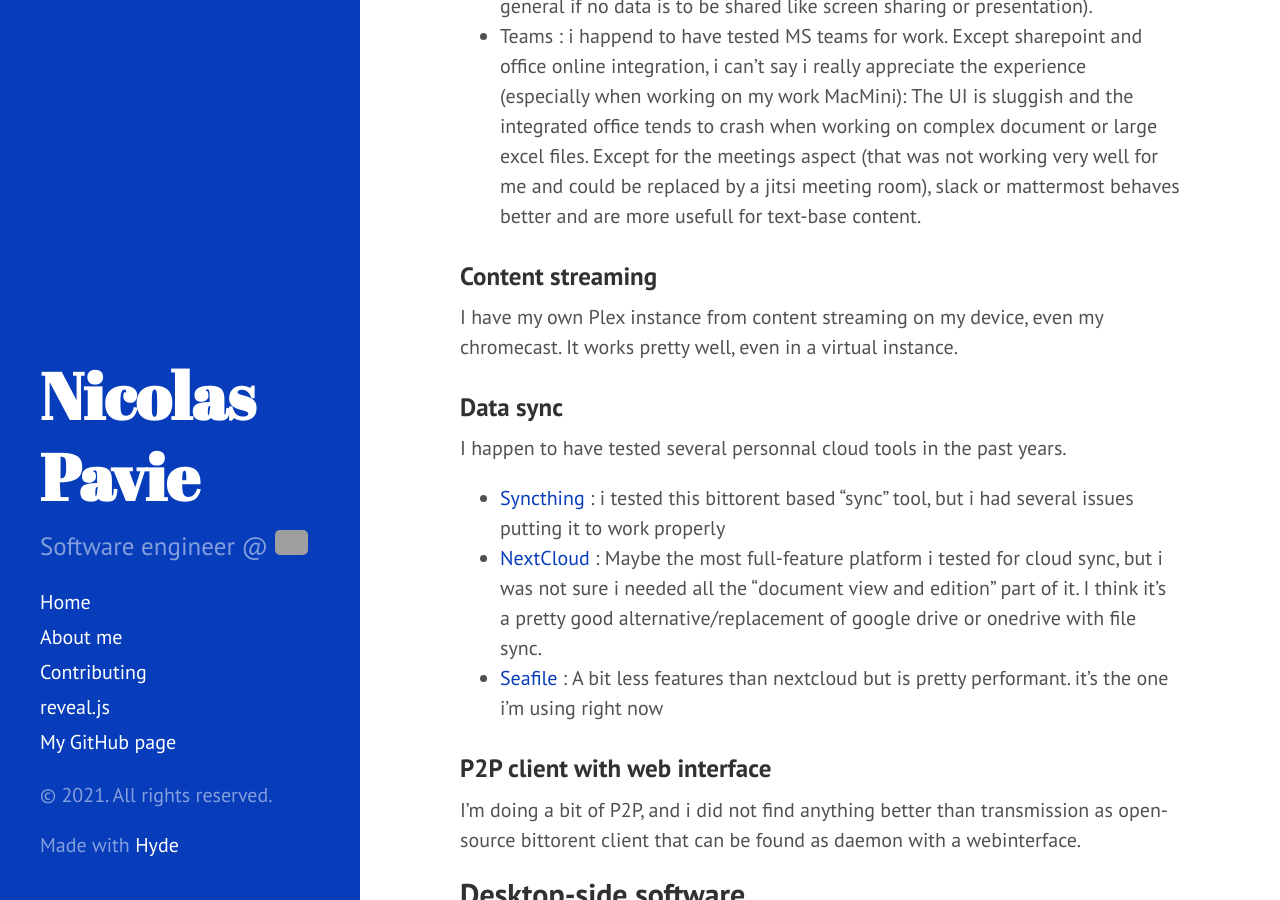
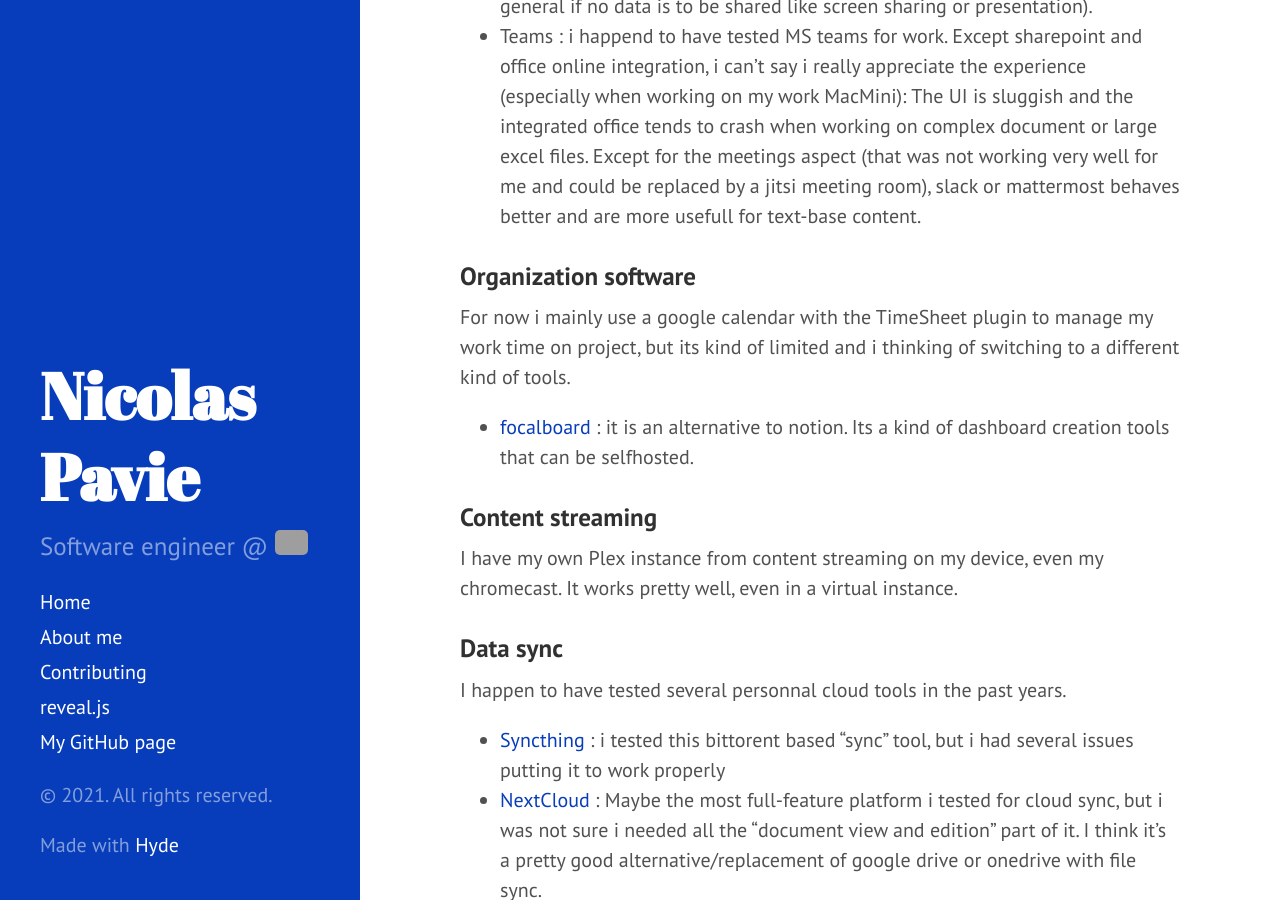
Before and after one commit to NPavie/npavie.github.io, a Jekyll site: the page built from _posts/2021-05-31-useful-softwares.md, in a window 1280 px wide and 900 px high, scrolled down 1128 px. Built offline with Jekyll 4.4.1, drawn with Linux system fonts in a browser that asks for light colours; grey boxes are pictures that could not be loaded.

Commit message:
Update 2021-05-31-useful-softwares.md

```diff
--- a/_posts/2021-05-31-useful-softwares.md
+++ b/_posts/2021-05-31-useful-softwares.md
@@ -24,6 +24,12 @@
 - [Jitsi meet](https://jitsi.github.io/handbook/docs/devops-guide/devops-guide-start) : i happend to have tested a bit jitsi meet (both in the [jitsi meet instance](https://meet.jit.si) and in self hosted) for visioconferences and screensharing. It was working well in my test (i had some difficulties with screen sharing but it was expected.)
 - [Element.io](https://element.io) : To be tested with self host using [this tutorial](https://cyberhost.uk/element-matrix-setup/), but should be able to replace a discord server. I a thinking of testing it for personal hosting, and possibly to replace mattermost as we may need to do audio meetings (with my work, i don't really need webcam, and i don't find visual calls to be usefull in general if no data is to be shared like screen sharing or presentation).
 - Teams : i happend to have tested MS teams for work. Except sharepoint and office online integration, i can't say i really appreciate the experience (especially when working on my work MacMini): The UI is sluggish and the integrated office tends to crash when working on complex document or large excel files. Except for the meetings aspect (that was not working very well for me and could be replaced by a jitsi meeting room), slack or mattermost behaves better and are more usefull for text-base content.
+
+### Organization software
+
+For now i mainly use a google calendar with the TimeSheet plugin to manage my work time on project, but its kind of limited and i thinking of switching to a different kind of tools.
+
+- [focalboard](https://www.focalboard.com/) : it is an alternative to notion. Its a kind of dashboard creation tools that can be selfhosted.
 
 ### Content streaming
 
```
